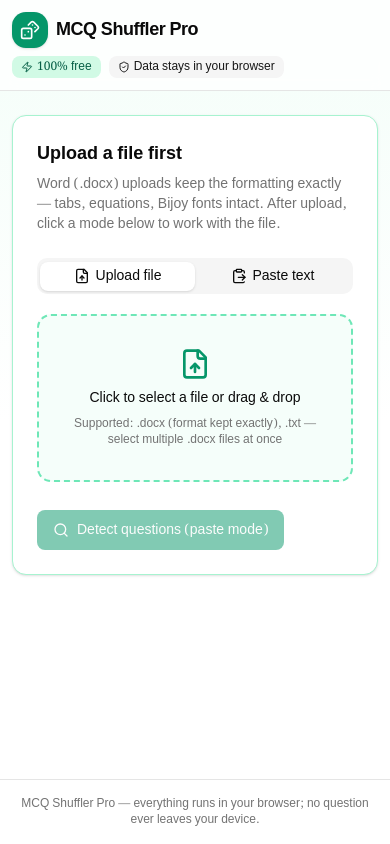
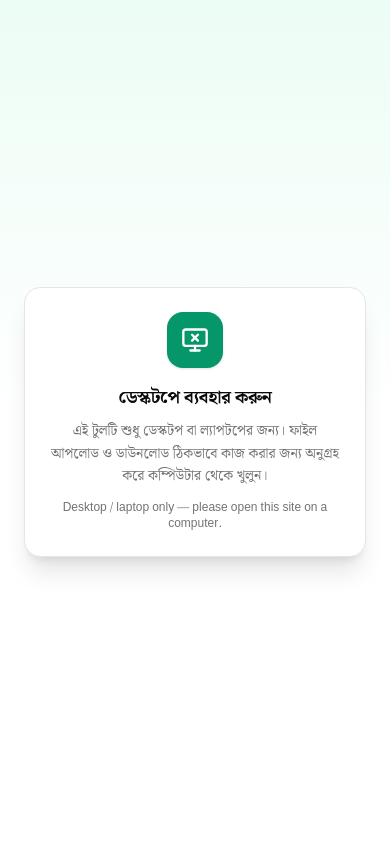
Before and after one commit to afnan-samin/MCQ_Shuffler_Pro, a Next.js app: page / in a window 390 px wide. Built offline with nearby package versions, Linux system fonts and the light colour scheme.

Commit message:
feat: block mobile/tablet with desktop-only gate

```diff
--- a/src/app/globals.css
+++ b/src/app/globals.css
@@ -293,3 +293,11 @@
   display: inline-block;
   width: 3rem;
 }
+
+/* মোবাইল/ট্যাবলেট ব্লক (DesktopOnlyGate) — breakpoint overlay-এর `lg`-এর সাথে মিলিয়ে */
+@media (max-width: 1023.98px) {
+  html,
+  body {
+    overflow: hidden;
+  }
+}
--- a/src/app/layout.tsx
+++ b/src/app/layout.tsx
@@ -2,6 +2,7 @@
 import { Geist, Geist_Mono, Noto_Sans_Bengali, Noto_Serif_Bengali } from "next/font/google";
 import localFont from "next/font/local";
 import "./globals.css";
+import { DesktopOnlyGate } from "@/components/mcq/desktop-only-gate";
 import { PwaRegistrar } from "@/components/mcq/pwa";
 import { Toaster } from "@/components/ui/toaster";
 import { themeCss } from "@/config/theme-css";
@@ -72,6 +73,8 @@
             src/config/theme.ts, the ONE place that controls the whole look. */}
         <style dangerouslySetInnerHTML={{ __html: themeCss }} />
         {children}
+        {/* মোবাইল/ট্যাবলেট ব্লক — শুধু ডেস্কটপ/ল্যাপটপ (CSS-only) */}
+        <DesktopOnlyGate />
         <Toaster />
         {/* PWA/offline — service worker register (Phase 3 #11) */}
         <PwaRegistrar />
--- /dev/null
+++ b/src/components/mcq/desktop-only-gate.tsx
@@ -0,0 +1,33 @@
+import { MonitorX } from "lucide-react";
+
+/**
+ * মোবাইল/ট্যাবলেটে পুরো সাইট ব্লক — শুধু ডেস্কটপ/ল্যাপটপে ব্যবহারযোগ্য।
+ * CSS-only (JS নেই): overlay `lg:hidden`, স্ক্রল-লক `globals.css`-এ।
+ * breakpoint বদলাতে চাইলে দুটোই একসাথে বদলাও (`lg` ↔ `md`)।
+ */
+export function DesktopOnlyGate() {
+  return (
+    <div
+      role="alertdialog"
+      aria-modal="true"
+      aria-labelledby="desktop-only-title"
+      className="fixed inset-0 z-[9999] flex items-center justify-center bg-gradient-to-b from-brand-50 via-background to-background p-6 lg:hidden"
+    >
+      <div className="w-full max-w-sm rounded-2xl border bg-card p-6 text-center shadow-xl">
+        <div className="mx-auto flex h-14 w-14 items-center justify-center rounded-2xl bg-brand-600 text-white shadow-sm">
+          <MonitorX className="h-7 w-7" />
+        </div>
+        <h2 id="desktop-only-title" className="mt-4 text-lg font-bold tracking-tight">
+          ডেস্কটপে ব্যবহার করুন
+        </h2>
+        <p className="mt-2 text-sm leading-relaxed text-muted-foreground">
+          এই টুলটি শুধু ডেস্কটপ বা ল্যাপটপের জন্য। ফাইল আপলোড ও ডাউনলোড ঠিকভাবে কাজ করার জন্য
+          অনুগ্রহ করে কম্পিউটার থেকে খুলুন।
+        </p>
+        <p className="mt-3 text-xs text-muted-foreground">
+          Desktop / laptop only — please open this site on a computer.
+        </p>
+      </div>
+    </div>
+  );
+}
```
